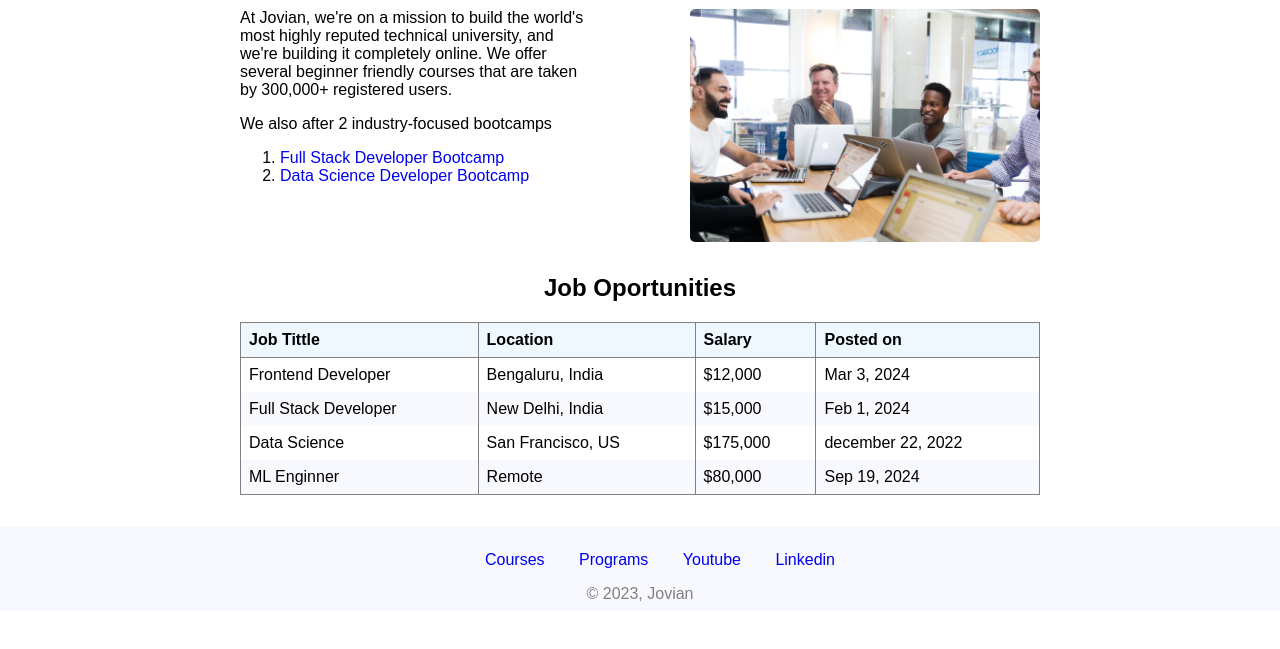
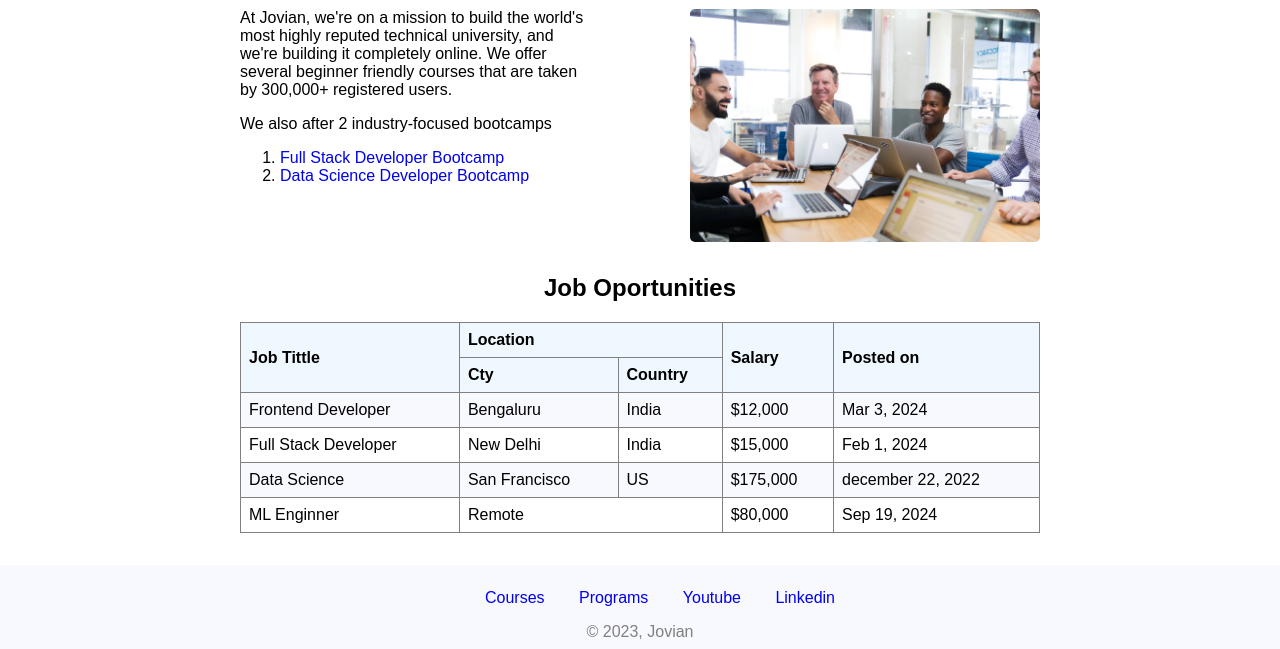
Before and after one commit to Ourtbitch/PageExercise, a plain HTML site: page index.html in a window 1280 px wide. Shown: the part 533-1182 px from the top of the page. Before the commit the page ends 1144 px from the top, so only its background shows below. Drawn offline with Linux system fonts and the light colour scheme.

Commit message:
Mergin Rows & Columns Completed

```diff
--- a/index.html
+++ b/index.html
@@ -46,32 +46,39 @@
     <div id="jobs">
         <table id="jobs-table">
             <tr class="jobs-header-row">
-                <th>Job Tittle</th>
-                <th>Location</th>
-                <th>Salary</th>
-                <th>Posted on</th>
+                <th rowspan="2">Job Tittle</th>
+                <th colspan="2">Location</th>
+                <th rowspan="2">Salary</th>
+                <th rowspan="2">Posted on</th>
+            </tr>
+            <tr class="jobs-header-row">
+                <th>Cty</th>
+                <th>Country</th>
             </tr>
             <tr class="jobs-data-row">
                 <td>Frontend Developer</td>
-                <td>Bengaluru, India</td>
+                <td>Bengaluru</td>
+                <td>India</td>
                 <td>$12,000</td>
                 <td>Mar 3, 2024</td>
             </tr>
             <tr class="jobs-data-row">
                 <td>Full Stack Developer</td>
-                <td>New Delhi, India</td>
+                <td>New Delhi</td>
+                <td>India</td>
                 <td>$15,000</td>
                 <td>Feb 1, 2024</td>
             </tr>
             <tr class="jobs-data-row">
                 <td>Data Science</td>
-                <td>San Francisco, US</td>
+                <td>San Francisco</td>
+                <td>US</td>
                 <td>$175,000</td>
                 <td>december 22, 2022</td>
             </tr>
             <tr class="jobs-data-row">
                 <td>ML Enginner</td>
-                <td>Remote</td>
+                <td colspan="2">Remote</td>
                 <td>$80,000</td>
                 <td>Sep 19, 2024</td>
             </tr>
--- a/styles.css
+++ b/styles.css
@@ -53,7 +53,7 @@ h1 {
     text-align: left;
 }
 .jobs-data-row td{
-    border-right: 1px solid gray;
+    border: 1px solid gray;
     padding: 8px;
 }
 #jobs-table tr:nth-child(odd){
```
